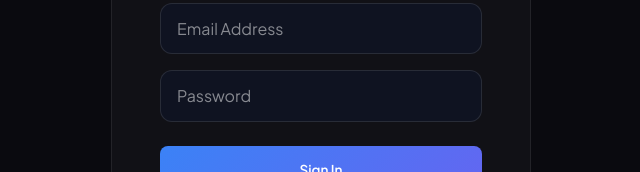
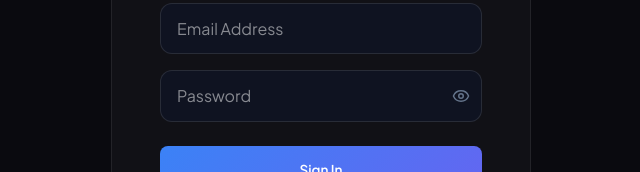
Before and after one commit to Janith854/it3030-paf-2026-smart-campus-group83, a React (Vite) app in the folder frontend/: page /login in a window 1280 px wide. Shown: the part 292-464 px from the top of the page, without its empty margins (319-959 px from the left). Built offline with nearby package versions, Linux system fonts and the light colour scheme.

Commit message:
implement login and registration pages with local and Google authentication support

```diff
--- a/frontend/src/pages/LoginPage.jsx
+++ b/frontend/src/pages/LoginPage.jsx
@@ -1,7 +1,7 @@
 import { useState } from 'react';
 import { useNavigate, Link } from 'react-router-dom';
 import { useAuth } from '../context/AuthContext';
-import { Zap, ArrowLeft, Code2 } from 'lucide-react';
+import { Zap, ArrowLeft, Eye, EyeOff } from 'lucide-react';
 import './dashboard.css';
 
 export default function LoginPage() {
@@ -9,6 +9,7 @@ export default function LoginPage() {
   const navigate = useNavigate();
   const [error, setError] = useState('');
   const [loading, setLoading] = useState(false);
+  const [showPassword, setShowPassword] = useState(false);
 
   // If already logged in, redirect
   if (user) {
@@ -99,8 +100,29 @@ export default function LoginPage() {
           <div className="form-group" style={{ marginBottom: 0 }}>
              <input type="email" name="email" required className="form-input" placeholder="Email Address" />
           </div>
-          <div className="form-group" style={{ marginBottom: 0 }}>
-             <input type="password" name="password" required className="form-input" placeholder="Password" />
+          <div className="form-group" style={{ marginBottom: 0, position: 'relative' }}>
+             <input
+               type={showPassword ? 'text' : 'password'}
+               name="password"
+               required
+               className="form-input"
+               placeholder="Password"
+               style={{ paddingRight: '2.8rem' }}
+             />
+             <button
+               type="button"
+               onClick={() => setShowPassword(v => !v)}
+               style={{
+                 position: 'absolute', right: '0.75rem', top: '50%',
+                 transform: 'translateY(-50%)', background: 'none',
+                 border: 'none', cursor: 'pointer', color: '#64748b',
+                 display: 'flex', alignItems: 'center', padding: 0
+               }}
+               tabIndex={-1}
+               aria-label={showPassword ? 'Hide password' : 'Show password'}
+             >
+               {showPassword ? <EyeOff size={18} /> : <Eye size={18} />}
+             </button>
           </div>
           <button
             type="submit"
--- a/frontend/src/pages/RegisterPage.jsx
+++ b/frontend/src/pages/RegisterPage.jsx
@@ -1,7 +1,7 @@
 import { useState } from 'react';
 import { useNavigate, Link } from 'react-router-dom';
 import { useAuth } from '../context/AuthContext';
-import { Zap, ArrowLeft, UserPlus } from 'lucide-react';
+import { Zap, ArrowLeft, UserPlus, Eye, EyeOff } from 'lucide-react';
 import './dashboard.css';
 
 export default function RegisterPage() {
@@ -9,6 +9,7 @@ export default function RegisterPage() {
   const navigate = useNavigate();
   const [error, setError] = useState('');
   const [loading, setLoading] = useState(false);
+  const [showPassword, setShowPassword] = useState(false);
   const [formData, setFormData] = useState({
     name: '',
     email: '',
@@ -79,9 +80,32 @@ export default function RegisterPage() {
              <label>Email Address</label>
              <input type="email" required className="form-input" placeholder="name@campus.edu" value={formData.email} onChange={e => setFormData({...formData, email: e.target.value})} />
           </div>
-          <div className="form-group" style={{ marginBottom: 0 }}>
+          <div className="form-group" style={{ marginBottom: 0, position: 'relative' }}>
              <label>Password</label>
-             <input type="password" required className="form-input" placeholder="Minimum 6 characters" value={formData.password} onChange={e => setFormData({...formData, password: e.target.value})} minLength={6} />
+             <input
+               type={showPassword ? 'text' : 'password'}
+               required
+               className="form-input"
+               placeholder="Minimum 6 characters"
+               value={formData.password}
+               onChange={e => setFormData({...formData, password: e.target.value})}
+               minLength={6}
+               style={{ paddingRight: '2.8rem' }}
+             />
+             <button
+               type="button"
+               onClick={() => setShowPassword(v => !v)}
+               style={{
+                 position: 'absolute', right: '0.75rem', top: 'calc(50% + 10px)',
+                 transform: 'translateY(-50%)', background: 'none',
+                 border: 'none', cursor: 'pointer', color: '#64748b',
+                 display: 'flex', alignItems: 'center', padding: 0
+               }}
+               tabIndex={-1}
+               aria-label={showPassword ? 'Hide password' : 'Show password'}
+             >
+               {showPassword ? <EyeOff size={18} /> : <Eye size={18} />}
+             </button>
           </div>
           <div className="form-group" style={{ marginBottom: 0 }}>
              <label>Account Type</label>
```
